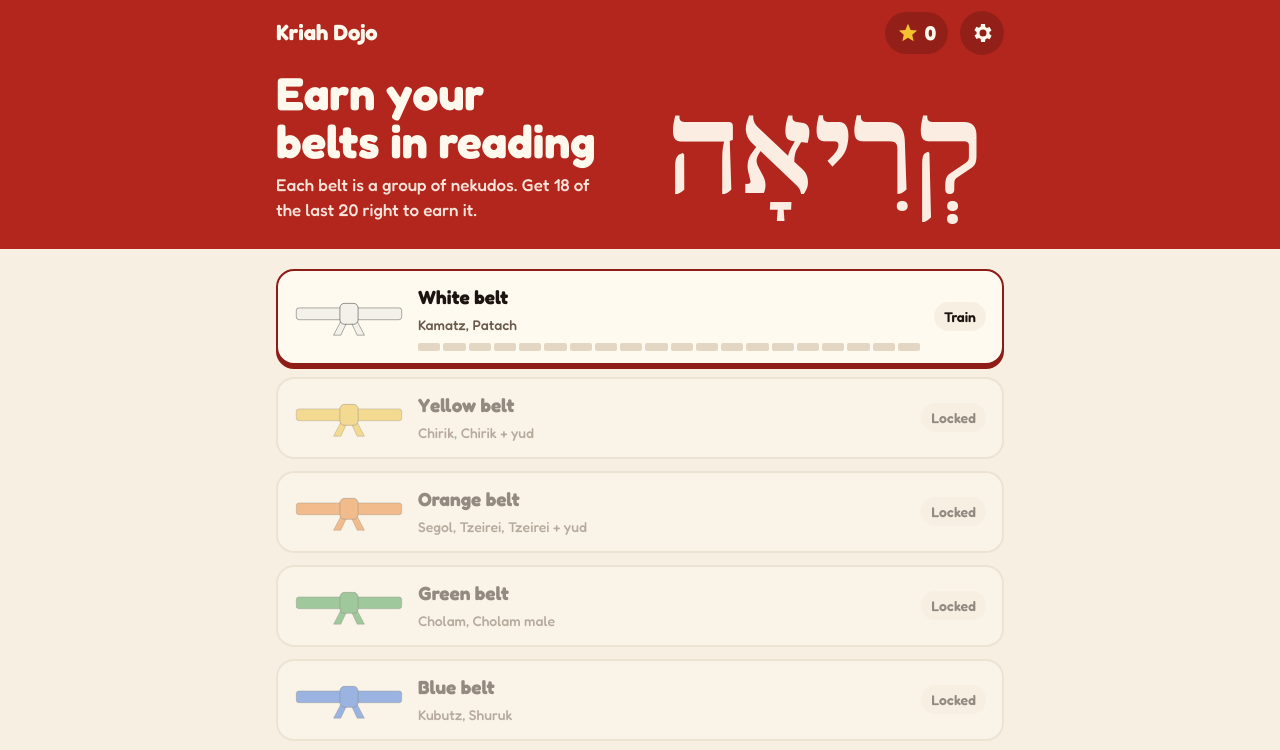
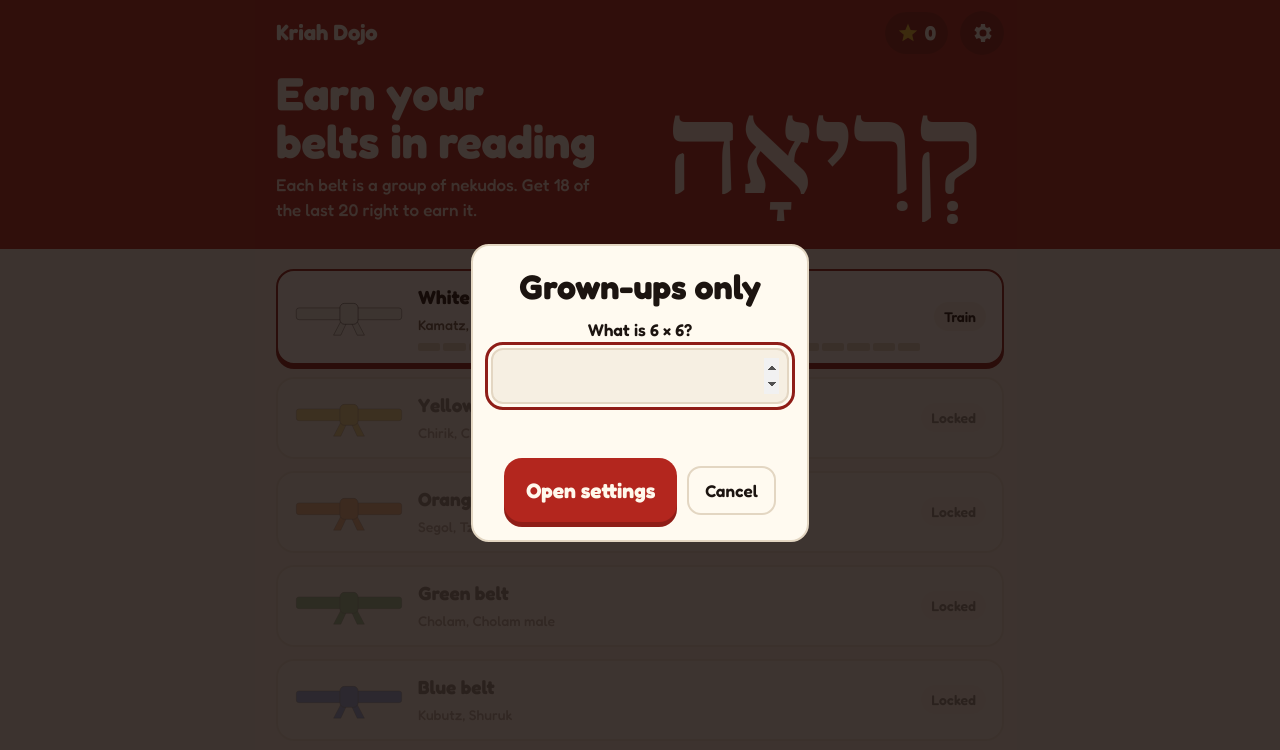
Before and after one commit to lapinfamily/lapinfamily.github.io, a plain HTML site: page kriah/index.html in a window 1280 px wide. Both pictures are taken after a click on the button 982 px from the left and 32 px from the top of the page. Shown: the top 750 px of the page. Drawn offline with Linux system fonts and the light colour scheme; a web font is replaced by a local one.

Commit message:
Kriah Dojo: settings opens on tap behind a grown-up math question
Co-Authored-By: Claude Opus 5.5 <noreply@anthropic.com>
Claude-Session: https://claude.ai/code/session_01Kee29XHoEjvnufE7sfLRR4

```diff
--- a/kriah/index.html
+++ b/kriah/index.html
@@ -29,8 +29,6 @@ header{background:var(--red);color:#fff8ec;position:relative;overflow:hidden}
 .bar .sp{flex:1}
 .stars{display:flex;align-items:center;gap:6px;font-weight:700;font-size:20px;background:rgba(0,0,0,.18);padding:6px 12px;border-radius:999px}
 .gear{width:44px;height:44px;border-radius:50%;display:grid;place-items:center;background:rgba(0,0,0,.18);position:relative}
-.gear.holding::after{content:"";position:absolute;inset:-3px;border-radius:50%;border:3px solid #fff8ec;animation:hold 1.4s linear forwards;clip-path:inset(0 0 0 0)}
-@keyframes hold{from{opacity:.2;transform:scale(.8)}to{opacity:1;transform:scale(1.05)}}
 .hero{max-width:760px;margin:0 auto;padding:4px 16px 26px;display:grid;grid-template-columns:minmax(0,1fr) auto;align-items:end;gap:12px}
 .hero h1{margin:0;font-size:clamp(30px,6vw,46px);line-height:1.05;text-wrap:balance}
 .hero p{margin:6px 0 0;opacity:.9;max-width:34ch}
@@ -115,7 +113,7 @@ select,input[type=range]{width:100%;font:inherit;font-size:16px;min-height:44px;
     <button class="home" id="homeBtn" aria-label="Back to the dojo">Kriah Dojo</button>
     <span class="sp"></span>
     <span class="stars" aria-label="Stars"><svg width="22" height="22" viewBox="0 0 24 24" aria-hidden="true"><path fill="#f2c230" d="M12 2l2.9 6.6 7.1.6-5.4 4.7 1.6 7L12 17.2 5.8 20.9l1.6-7L2 9.2l7.1-.6z"/></svg><span id="starN">0</span></span>
-    <button class="gear" id="gear" aria-label="Grown-up settings (press and hold)"><svg width="24" height="24" viewBox="0 0 24 24" aria-hidden="true"><path fill="currentColor" d="M19.4 13a7.5 7.5 0 0 0 0-2l2.1-1.6-2-3.5-2.5 1a7.3 7.3 0 0 0-1.7-1L15 3h-4l-.4 2.7a7.3 7.3 0 0 0-1.7 1l-2.5-1-2 3.5L6.6 11a7.5 7.5 0 0 0 0 2l-2.1 1.6 2 3.5 2.5-1c.5.4 1.1.7 1.7 1L11 21h4l.4-2.7c.6-.3 1.2-.6 1.7-1l2.5 1 2-3.5zM13 15.5a3.5 3.5 0 1 1 0-7 3.5 3.5 0 0 1 0 7z"/></svg></button>
+    <button class="gear" id="gear" aria-label="Grown-up settings"><svg width="24" height="24" viewBox="0 0 24 24" aria-hidden="true"><path fill="currentColor" d="M19.4 13a7.5 7.5 0 0 0 0-2l2.1-1.6-2-3.5-2.5 1a7.3 7.3 0 0 0-1.7-1L15 3h-4l-.4 2.7a7.3 7.3 0 0 0-1.7 1l-2.5-1-2 3.5L6.6 11a7.5 7.5 0 0 0 0 2l-2.1 1.6 2 3.5 2.5-1c.5.4 1.1.7 1.7 1L11 21h4l.4-2.7c.6-.3 1.2-.6 1.7-1l2.5 1 2-3.5zM13 15.5a3.5 3.5 0 1 1 0-7 3.5 3.5 0 0 1 0 7z"/></svg></button>
   </div>
   <div class="hero" id="hero">
     <div><h1>Earn your belts in reading</h1><p>Each belt is a group of nekudos. Get 18 of the last 20 right to earn it.</p></div>
@@ -393,11 +391,14 @@ function settings(){
 
 /* ---------- header ---------- */
 $('#homeBtn').onclick=home;
-const gear=$('#gear');let ht=null;
-const hs=e=>{e.preventDefault();gear.classList.add('holding');ht=setTimeout(()=>{gear.classList.remove('holding');settings()},1400)};
-const he_=()=>{clearTimeout(ht);gear.classList.remove('holding')};
-gear.addEventListener('pointerdown',hs);['pointerup','pointerleave','pointercancel'].forEach(t=>gear.addEventListener(t,he_));
-gear.addEventListener('keydown',e=>{if(e.key==='Enter'||e.key===' '){e.preventDefault();settings()}});
+$('#gear').onclick=()=>{
+  const a=6+Math.floor(Math.random()*4),b=6+Math.floor(Math.random()*4);
+  const d=document.createElement('div');d.className='ceremony';
+  d.innerHTML=`<form class="card" id="gate" style="min-width:280px"><h2>Grown-ups only</h2><label for="ga">What is ${a} × ${b}?</label><input id="ga" type="number" inputmode="numeric" autocomplete="off" style="width:100%;font:inherit;font-size:24px;min-height:52px;padding:8px;border-radius:12px;border:2px solid var(--line);background:var(--bg);color:var(--ink);text-align:center"><p class="note" id="gm" style="min-height:24px"></p><div class="row" style="justify-content:center"><button class="big go" type="submit">Open settings</button><button class="ghost" type="button" id="gc">Cancel</button></div></form>`;
+  document.body.appendChild(d);const inp=d.querySelector('#ga');inp.focus();
+  d.querySelector('#gc').onclick=()=>d.remove();
+  d.querySelector('#gate').onsubmit=e=>{e.preventDefault();if(+inp.value===a*b){d.remove();settings()}else{d.querySelector('#gm').textContent='Not quite. Try again.';inp.value='';inp.focus()}};
+};
 $('#starN').textContent=P.stars;
 home();
 }
```
